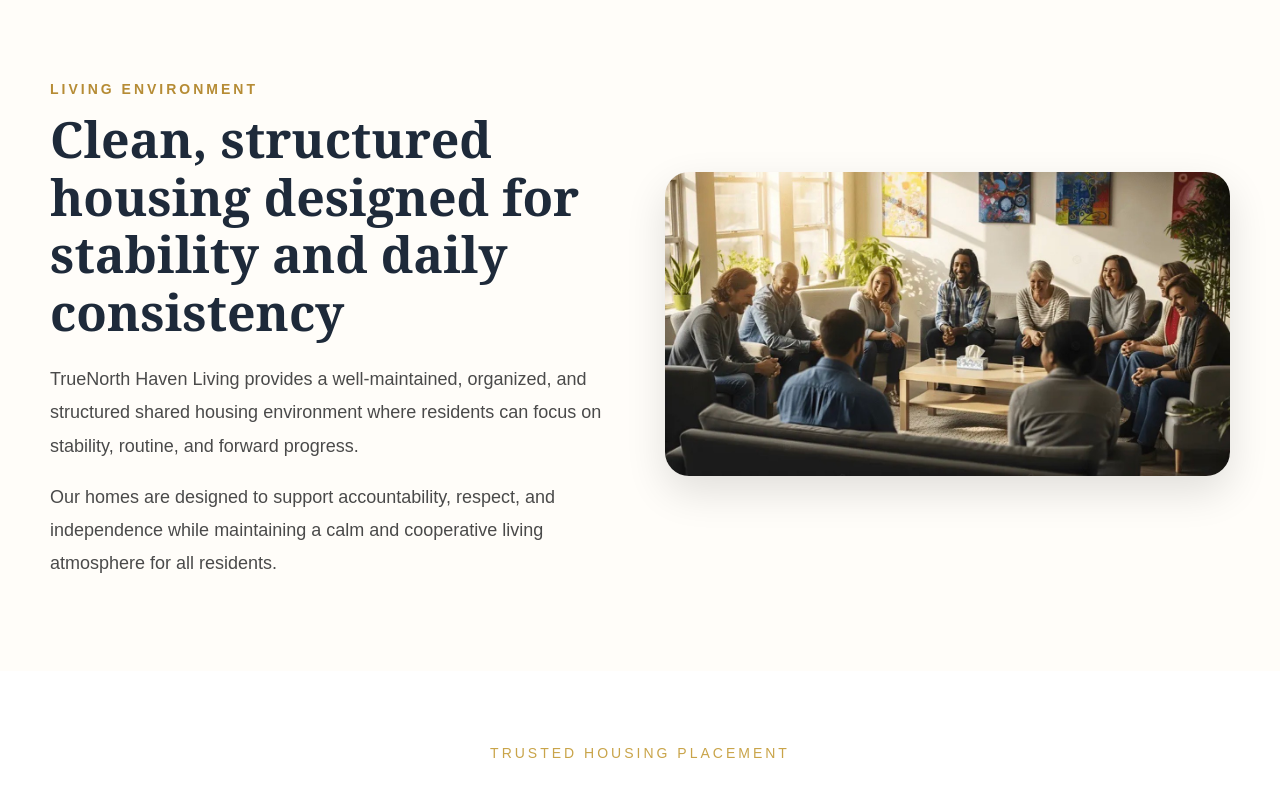
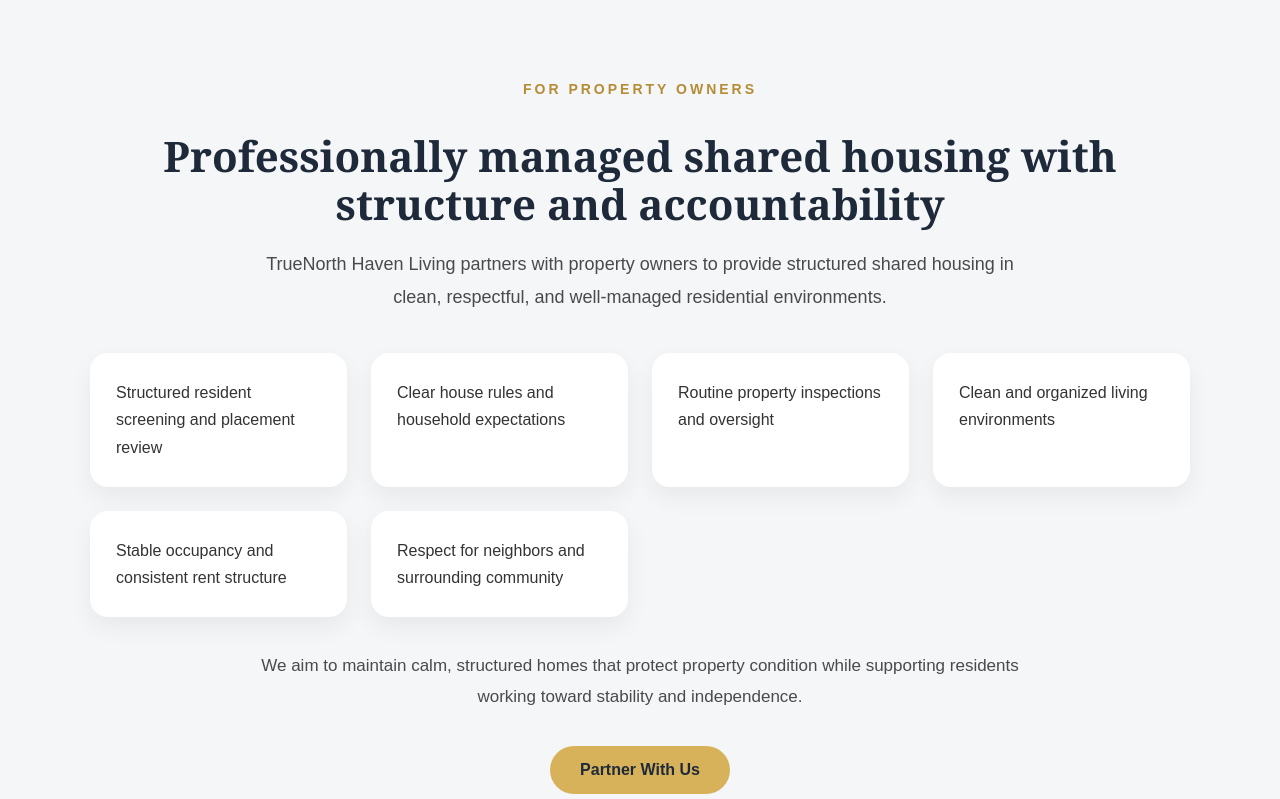
Before and after one commit to TrueNorthHaven/truenorth-haven-living, a Next.js app: page / in a window 1280 px wide. Shown: the part 960-1759 px from the top of the page. Built offline with nearby package versions, Linux system fonts and the light colour scheme.

Commit message:
Update Community.tsx

```diff
--- a/app/components/Community.tsx
+++ b/app/components/Community.tsx
@@ -1,25 +1,21 @@
-export default function Community() {
+export default function PropertyOwners() {
   return (
     <section
       className="fade-in"
-      id="community"
+      id="property-owners"
       style={{
         padding: "90px 20px",
-        backgroundColor: "#FFFDF9",
+        backgroundColor: "#F4F6F8",
         scrollMarginTop: "110px",
       }}
     >
       <div
         style={{
-          maxWidth: "1180px",
+          maxWidth: "1100px",
           margin: "0 auto",
-          display: "grid",
-          gridTemplateColumns: "repeat(auto-fit, minmax(320px, 1fr))",
-          gap: "50px",
-          alignItems: "center",
+          textAlign: "center",
         }}
       >
-        <div>
         <p
           style={{
             color: "#B68C35",
@@ -31,60 +27,100 @@ export default function Community() {
             fontWeight: 700,
           }}
         >
-            Living Environment
+          For Property Owners
         </p>
 
         <h2
           style={{
-              fontSize: "clamp(34px, 4vw, 50px)",
+            fontSize: "42px",
             lineHeight: 1.15,
-              margin: "0 0 22px 0",
+            marginBottom: "20px",
             color: "#1E2A3A",
           }}
         >
-            Clean, structured housing designed for stability and daily consistency
+          Professionally managed shared housing with structure and accountability
         </h2>
 
         <p
           style={{
+            maxWidth: "800px",
+            margin: "0 auto 40px auto",
             fontSize: "18px",
-              lineHeight: 1.85,
+            lineHeight: 1.8,
             color: "#4A4A4A",
-              marginBottom: "18px",
             fontFamily: "Arial, sans-serif",
           }}
         >
-            TrueNorth Haven Living provides a well-maintained, organized, and
-            structured shared housing environment where residents can focus on
-            stability, routine, and forward progress.
+          TrueNorth Haven Living partners with property owners to provide
+          structured shared housing in clean, respectful, and well-managed
+          residential environments.
         </p>
+
+        <div
+          style={{
+            display: "grid",
+            gridTemplateColumns: "repeat(auto-fit, minmax(240px, 1fr))",
+            gap: "24px",
+            textAlign: "left",
+          }}
+        >
+          {[
+            "Structured resident screening and placement review",
+            "Clear house rules and household expectations",
+            "Routine property inspections and oversight",
+            "Clean and organized living environments",
+            "Stable occupancy and consistent rent structure",
+            "Respect for neighbors and surrounding community",
+          ].map((item) => (
+            <div
+              key={item}
+              style={{
+                backgroundColor: "#FFFFFF",
+                borderRadius: "18px",
+                padding: "26px",
+                boxShadow: "0 10px 24px rgba(0,0,0,0.06)",
+                fontFamily: "Arial, sans-serif",
+                fontSize: "16px",
+                lineHeight: 1.7,
+                color: "#333",
+              }}
+            >
+              {item}
+            </div>
+          ))}
+        </div>
 
         <p
           style={{
-              fontSize: "18px",
-              lineHeight: 1.85,
+            maxWidth: "820px",
+            margin: "34px auto 0 auto",
+            fontSize: "17px",
+            lineHeight: 1.8,
             color: "#4A4A4A",
             fontFamily: "Arial, sans-serif",
-              margin: 0,
           }}
         >
-            Our homes are designed to support accountability, respect, and
-            independence while maintaining a calm and cooperative living
-            atmosphere for all residents.
+          We aim to maintain calm, structured homes that protect property
+          condition while supporting residents working toward stability and
+          independence.
         </p>
-        </div>
 
-        <div>
-          <img
-            src="/community-support.jpg"
-            alt="Structured shared living environment"
+        <div style={{ marginTop: "34px" }}>
+          <a
+            href="#contact"
             style={{
-              width: "100%",
-              borderRadius: "24px",
-              boxShadow: "0 16px 40px rgba(0,0,0,0.12)",
-              display: "block",
+              backgroundColor: "#D8B25A",
+              color: "#1E2A3A",
+              padding: "15px 30px",
+              borderRadius: "999px",
+              textDecoration: "none",
+              fontWeight: 700,
+              fontFamily: "Arial, sans-serif",
+              display: "inline-block",
             }}
-          />
+          >
+            Partner With Us
+          </a>
         </div>
       </div>
     </section>
```
Lines whose indentation alone changed are shown as unchanged.
